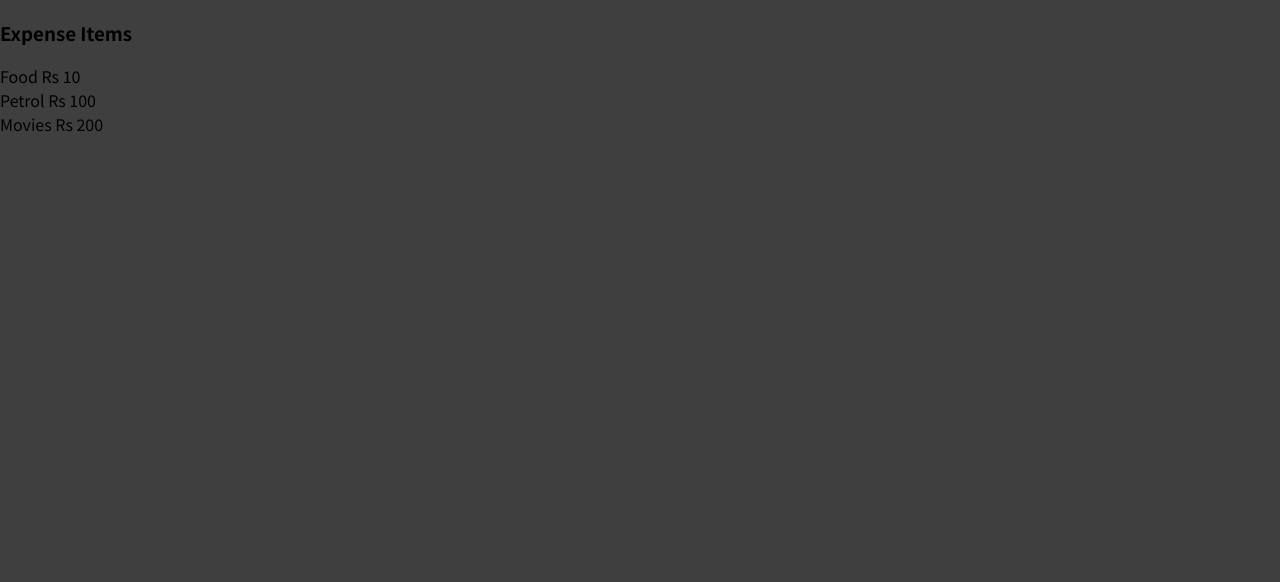
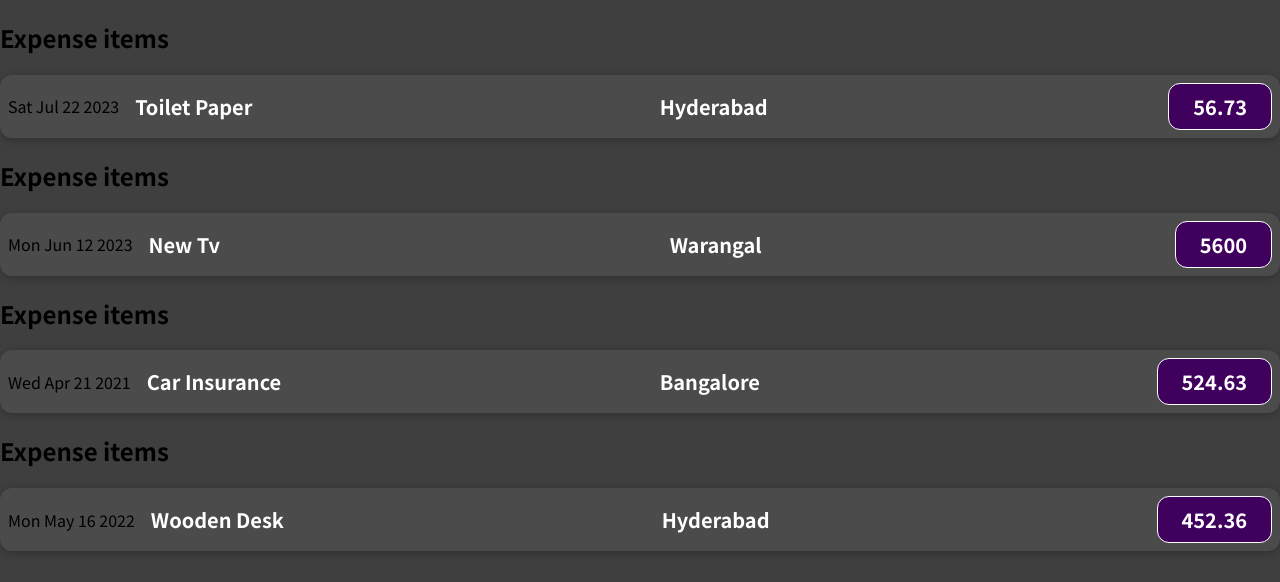
Before and after one commit to navadeep1012/ExpenseTracker, a JavaScript app: page / in a window 1280 px wide. Shown: the top 582 px of the page. Built offline with nearby package versions, Linux system fonts and the light colour scheme.

Commit message:
Passing data through props

```diff
--- a/src/App.js
+++ b/src/App.js
@@ -1,10 +1,71 @@
 import ExpenseItem from "./components/ExpenseItems";
 function App() {
+  const expenses = [
+    {
+      title: "Toilet Paper",
+      amount: 56.73,
+      date: new Date(2023, 6, 22),
+      location: "Hyderabad",
+    },
+    {
+      title: "New Tv",
+      amount: 5600,
+      date: new Date(2023, 5, 12),
+      location: "Warangal",
+    },
+    {
+      title: "Car Insurance",
+      amount: 524.63,
+      date: new Date(2021, 3, 21),
+      location: "Bangalore",
+    },
+    {
+      title: "Wooden Desk ",
+      amount: 452.36,
+      date: new Date(2022, 4, 16),
+      location: "Hyderabad",
+    },
+  ];
+
+
+
   return (
     <div>
-      <ExpenseItem></ExpenseItem>
+      {expenses.map((obj) => {
+        return <ExpenseItem items={obj} />;
+      })}
     </div>
   );
+
+  // return (
+  //   <div>
+  //     <ExpenseItem
+
+  //       title={expenses[0].title}
+  //       amount={expenses[0].amount}
+  //       date={expenses[0].date}
+  //       location={expenses[0].location}
+  //     ></ExpenseItem>
+  //     <ExpenseItem
+  //       title={expenses[1].title}
+  //       amount={expenses[1].amount}
+  //       date={expenses[1].date}
+  //       location={expenses[1].location}
+  //     ></ExpenseItem>
+  //     <ExpenseItem
+  //       title={expenses[2].title}
+  //       amount={expenses[2].amount}
+  //       date={expenses[2].date}
+  //       location={expenses[2].location}
+  //     ></ExpenseItem>
+  //     <ExpenseItem
+  //       title={expenses[3].title}
+  //       amount={expenses[3].amount}
+  //       date={expenses[3].date}
+  //       location={expenses[3].location}
+  //     ></ExpenseItem>
+  //   </div>
+  // );
 }
 
 export default App;
--- /dev/null
+++ b/src/components/ExpenseItem.css
@@ -0,0 +1,56 @@
+.expense-item {
+  display: flex;
+  justify-content: space-between;
+  align-items: center;
+  box-shadow: 0 2px 8px rgba(0, 0, 0, 0.25);
+  padding: 0.5rem;
+  margin: 1rem 0;
+  border-radius: 12px;
+  background-color: #4b4b4b;
+}
+
+.expense-item__description {
+  display: flex;
+  flex-direction: column;
+  gap: 1rem;
+  align-items: flex-end;
+  flex-flow: column-reverse;
+  justify-content: flex-start;
+  flex: 1;
+}
+
+.expense-item h2 {
+  color: #3a3a3a;
+  font-size: 1rem;
+  flex: 1;
+  margin: 0 1rem;
+  color: white;
+}
+
+.expense-item__price {
+  font-size: 1rem;
+  font-weight: bold;
+  color: white;
+  background-color: #40005d;
+  border: 1px solid white;
+  padding: 0.5rem;
+  border-radius: 12px;
+}
+
+@media (min-width: 580px) {
+  .expense-item__description {
+    flex-direction: row;
+    align-items: center;
+    justify-content: flex-start;
+    flex: 1;
+  }
+
+  .expense-item__description h2 {
+    font-size: 1.25rem;
+  }
+
+  .expense-item__price {
+    font-size: 1.25rem;
+    padding: 0.5rem 1.5rem;
+  }
+}
--- a/src/components/ExpenseItems.js
+++ b/src/components/ExpenseItems.js
@@ -1,14 +1,38 @@
-function ExpenseItem(){
-    return (
-      <div>
-        <div>
-          <h3>Expense Items</h3>
+import "./ExpenseItem.css";
+
+function ExpenseItem(props) {
+
+  return (
+    <div>
+      <h2> Expense items</h2>
+      <div className="expense-item">
+        <div>{props.items.date.toDateString()}</div>
+        <div className="expense-item__description">
+          <h2>{props.items.title}</h2>
+          <h2>{props.items.location}</h2>
+          <div className="expense-item__price">{props.items.amount}</div>
+
         </div>
-        <div>Food Rs 10</div>
-        <div>Petrol Rs 100</div>
-        <div>Movies Rs 200</div>
       </div>
-    );
+
+    </div>
+  );
 }
 
 export default ExpenseItem;
+
+// import './ExpenseItem.css'
+// function ExpenseItem(){
+//     return (
+//       <div>
+//         <div>
+//           <h3>Expense Items</h3>
+//         </div>
+//         <div>Food Rs 10</div>
+//         <div>Petrol Rs 100</div>
+//         <div>Movies Rs 200</div>
+//       </div>
+//     );
+// }
+
+// export default ExpenseItem;
```
